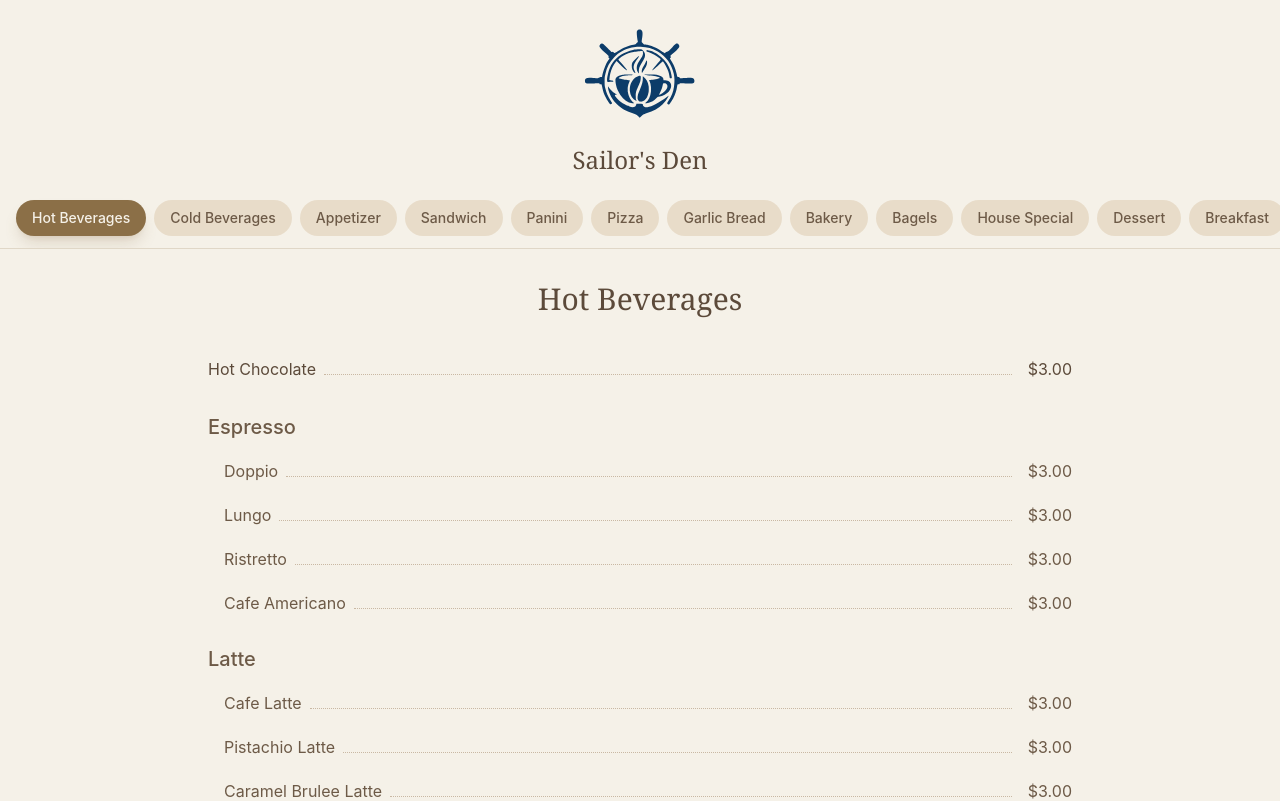
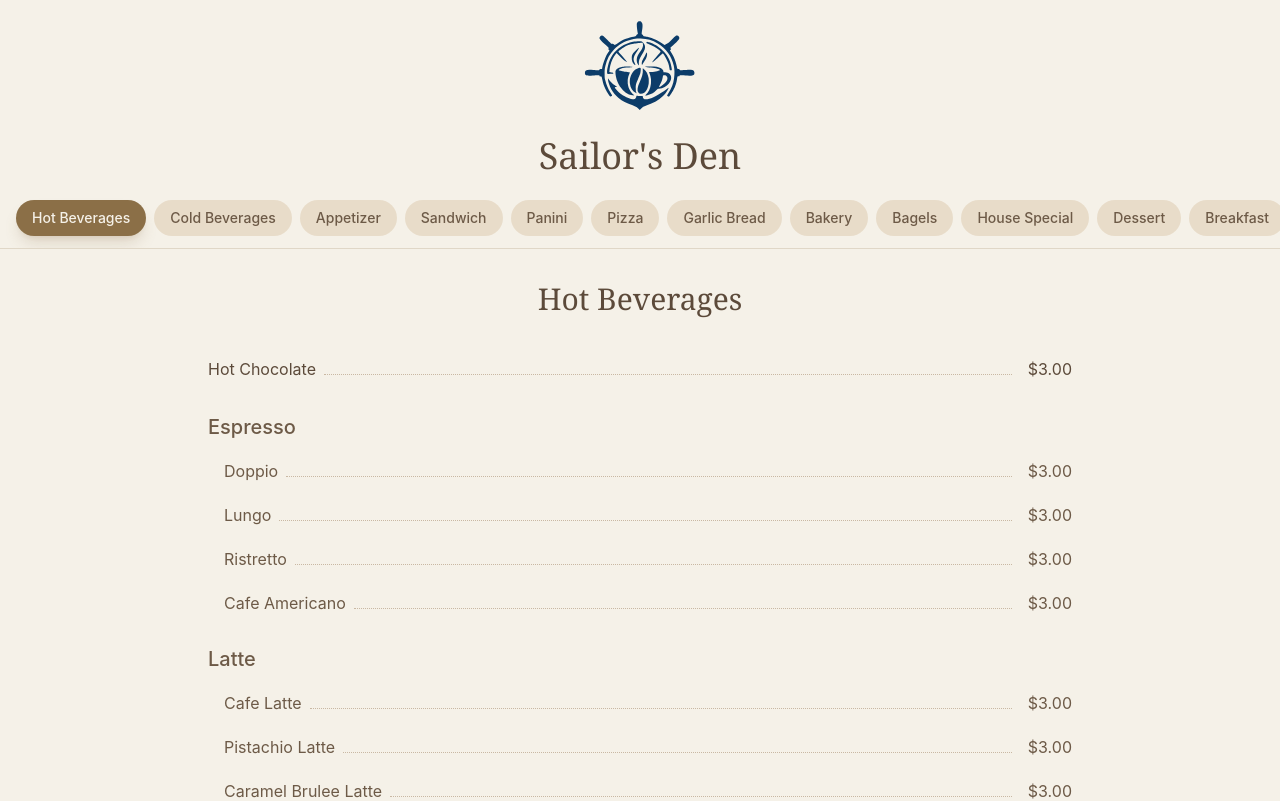
Before and after one commit to MeetTheSDE/sailors-den, a React (Vite) app: page / in a window 1280 px wide. Shown: the top 801 px of the page. Built offline with nearby package versions, Linux system fonts and the light colour scheme.

Commit message:
added ship wheel to go to top

```diff
--- a/src/app/App.tsx
+++ b/src/app/App.tsx
@@ -82,11 +82,7 @@ const menuData: MenuSection[] = [
             { name: "Paneer Masala Grilled Sandwich", price: "$3.00" },
         ],
     },
-    {
-        id: "panini",
-        label: "Panini",
-        items: [],
-    },
+    { id: "panini", label: "Panini", items: [] },
     {
         id: "pizza",
         label: "Pizza",
@@ -184,8 +180,7 @@ const sections = [
 
 export default function App() {
     const [activeSection, setActiveSection] = useState("hot-beverages");
-    const [showHeader, setShowHeader] = useState(true);
-    const [lastScrollY, setLastScrollY] = useState(0);
+    const [isScrolled, setIsScrolled] = useState(false);
     const [showBackToTop, setShowBackToTop] = useState(false);
     const sectionsRef = useRef<{ [key: string]: HTMLElement }>({});
 
@@ -193,27 +188,20 @@ export default function App() {
         const handleScroll = () => {
             const currentScrollY = window.scrollY;
 
-            // Show Ship Wheel if scrolled down more than 400px
+            // Show Ship Wheel button
             setShowBackToTop(currentScrollY > 400);
 
-            // Show header if scrolling up or at the very top
-            if (currentScrollY < 50) {
-                setShowHeader(true);
-            } else if (Math.abs(currentScrollY - lastScrollY) > 5) {
-                // Threshold for "accidental" tiny scrolls
-                if (currentScrollY > lastScrollY) {
-                    setShowHeader(false); // Scrolling Down
-                } else {
-                    setShowHeader(true); // Scrolling Up
-                }
+            // Toggle the banner appearance (e.g., after 120px)
+            if (currentScrollY > 120) {
+                setIsScrolled(true);
+            } else {
+                setIsScrolled(false);
             }
-
-            setLastScrollY(currentScrollY);
         };
 
         window.addEventListener("scroll", handleScroll, { passive: true });
         return () => window.removeEventListener("scroll", handleScroll);
-    }, [lastScrollY]);
+    }, []);
 
     useEffect(() => {
         const observerOptions = {
@@ -244,7 +232,8 @@ export default function App() {
     const scrollToSection = (id: string) => {
         const section = sectionsRef.current[id];
         if (section) {
-            const navHeight = 80;
+            // Adjust navHeight based on banner height (approx 120px when banner is active)
+            const navHeight = isScrolled ? 110 : 80;
             const elementPosition = section.getBoundingClientRect().top;
             const offsetPosition =
                 elementPosition + window.pageYOffset - navHeight;
@@ -265,36 +254,30 @@ export default function App() {
 
     return (
         <div className="min-h-screen bg-[#f5f1e8]">
-            {/* duration-300 = Faster response
-               ease-out = Snappy start, tapers off quickly
-            */}
-            <header
-                className="sticky top-0 z-50 bg-[#f5f1e8]/95 backdrop-blur-sm transition-transform duration-300 ease-out border-b border-[#8b6f47]/20"
-                style={{
-                    transform: showHeader
-                        ? "translateY(0)"
-                        : "translateY(-180px)",
-                }}
-            >
-                <div className="max-w-4xl mx-auto px-4 py-3 text-center">
-                    <div className="flex flex-col items-center gap-3">
-                        <button
-                            onClick={scrollToTop}
-                            className="w-30 h-30 flex items-center justify-center text-5xl cursor-pointer hover:scale-105 transition-transform"
-                            aria-label="Back to top"
-                        >
-                            <img src="/logo.svg" alt="Sailor's Den" />
-                        </button>
-
-                        <h3
-                            onClick={scrollToTop}
-                            className="text-2xl font-serif text-[#5c4a3a] cursor-pointer"
-                        >
-                            Sailor's Den
-                        </h3>
+            {/* --- 1. LOGO AREA (Only the Image scrolls away) --- */}
+            <div className="max-w-4xl mx-auto px-4 pt-1 text-center">
+                <div className="flex flex-col items-center gap-3">
+                    <div className="w-30 h-30 flex items-center justify-center">
+                        <img src="/logo.svg" alt="Logo" className="w-30 h-30" />
                     </div>
                 </div>
+            </div>
 
+            {/* --- 2. STICKY HEADER (Contains the Title + Nav) --- */}
+            <header className="sticky top-0 z-50 bg-[#f5f1e8]/95 backdrop-blur-sm border-b border-[#8b6f47]/20">
+                {/* THE NAME: This starts below the logo but stays when it hits the top */}
+                <div className="flex justify-center items-center py-3 transition-all duration-300">
+                    <h1
+                        onClick={scrollToTop}
+                        className={`font-serif text-[#5c4a3a] cursor-pointer transition-all duration-300 ${
+                            isScrolled ? "text-2xl" : "text-4xl"
+                        }`}
+                    >
+                        Sailor's Den
+                    </h1>
+                </div>
+
+                {/* NAVBAR: Stays pinned right below the name */}
                 <div className="bg-[#f5f1e8]">
                     <SectionNav
                         sections={sections}
@@ -304,6 +287,7 @@ export default function App() {
                 </div>
             </header>
 
+            {/* --- 3. MAIN MENU --- */}
             <main className="max-w-4xl mx-auto px-4 py-8 pb-20">
                 {menuData.map((section) => (
                     <section
@@ -312,7 +296,7 @@ export default function App() {
                         ref={(el) => {
                             if (el) sectionsRef.current[section.id] = el;
                         }}
-                        className="mb-16 scroll-mt-20"
+                        className="mb-16 scroll-mt-28"
                     >
                         <h2 className="text-3xl font-serif text-[#5c4a3a] mb-8 text-center">
                             {section.label}
@@ -363,52 +347,30 @@ export default function App() {
                 ))}
             </main>
 
-            {/* Footer */}
-
             <footer className="border-t-2 border-[#c9b8a3]/50 bg-gradient-to-b from-[#f5f1e8] to-[#ebe5d8] py-12">
                 <div className="max-w-4xl mx-auto px-4">
                     <div className="text-center space-y-6">
-                        {/* Tagline with icons */}
-
                         <div className="flex items-center justify-center gap-3 text-2xl mb-6">
                             <span className="text-3xl">☕</span>
-
                             <p className="text-lg text-[#6d5a47] italic font-serif">
                                 Where every sip tells a story, every bite feels
                                 like home
                             </p>
-
                             <span className="text-3xl">🥖</span>
                         </div>
-
-                        {/* Decorative divider */}
-
                         <div className="flex items-center justify-center gap-4 my-8">
                             <div className="h-px w-20 bg-gradient-to-r from-transparent to-[#8b6f47]/30"></div>
-
                             <h3 className="text-2xl font-serif text-[#5c4a3a]">
                                 Sailor's Den
                             </h3>
-
                             <div className="h-px w-20 bg-gradient-to-l from-transparent to-[#8b6f47]/30"></div>
                         </div>
-
-                        {/* Contact Info */}
-
                         <div className="space-y-2 text-[#7d6b5a]">
                             <p className="text-base">
                                 123 Harbor Street, Coastal Bay, CB 12345
                             </p>
-
                             <p className="text-base">📞 (555) 123-4567</p>
-                            {/*
-                            <p className="text-base">
-                                ✉️ hello@sailorsden.cafe
-                            </p> */}
                         </div>
-
-                        {/* Opening Hours */}
-
                         <div className="mt-6 pt-6 border-t border-[#c9b8a3]/30">
                             <p className="text-sm text-[#8b6f47]">
                                 Open Daily • 7:00 AM - 8:00 PM
@@ -428,7 +390,6 @@ export default function App() {
                 }`}
                 aria-label="Scroll to top"
             >
-                {/* Ship Wheel SVG */}
                 <svg
                     className="w-8 h-8 transition-transform duration-700 hover:rotate-180"
                     viewBox="0 0 24 24"
```
